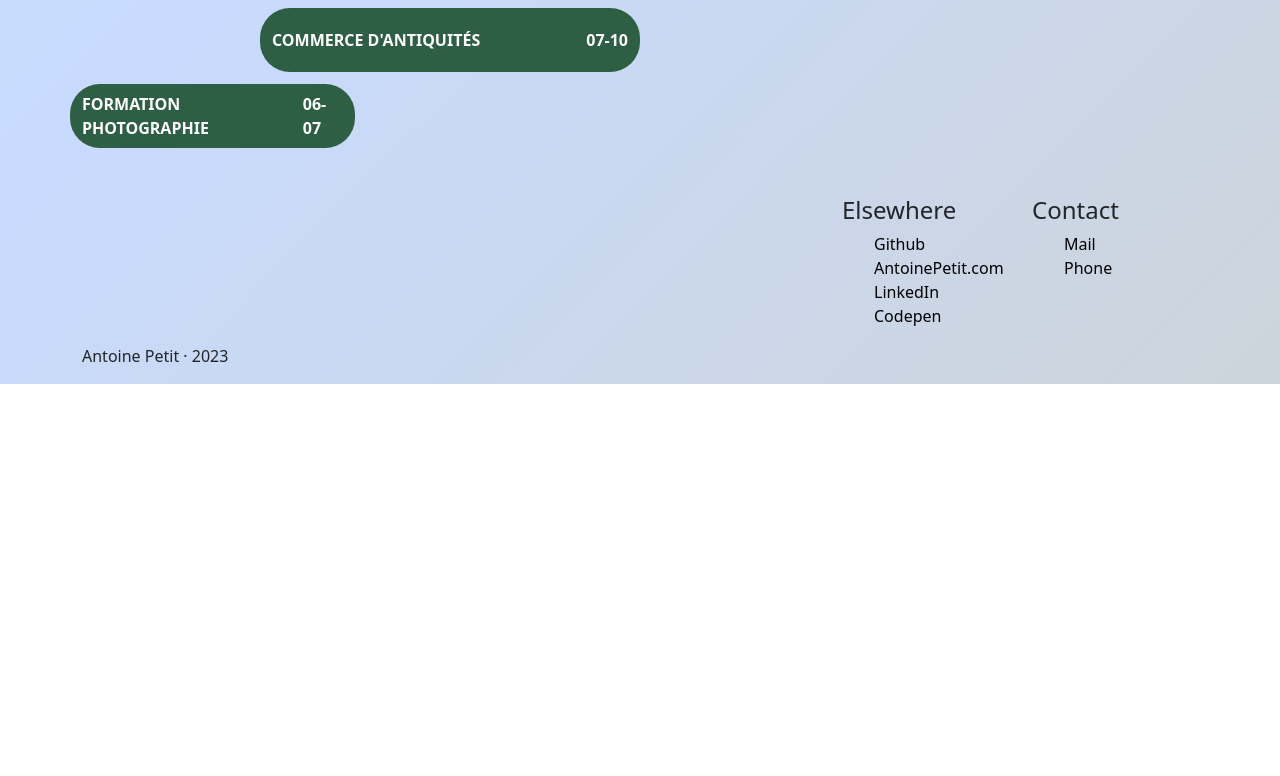
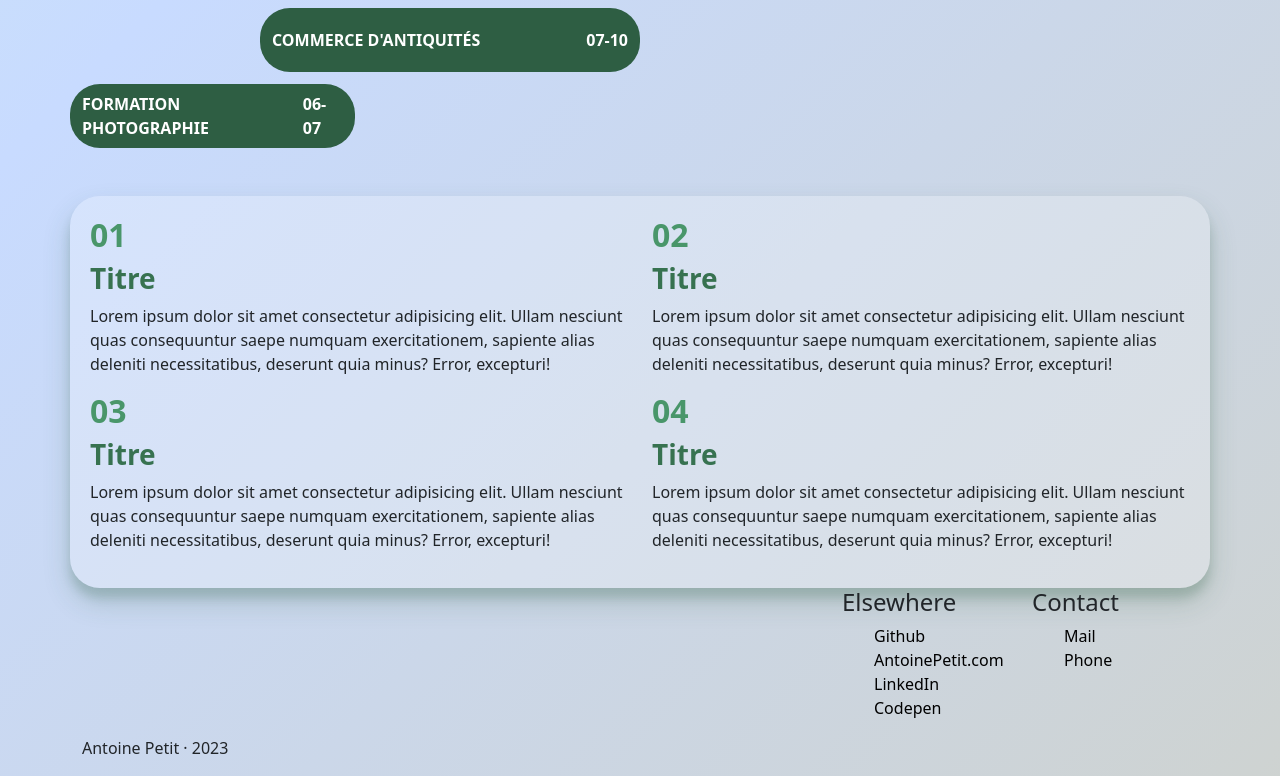
Before and after one commit to Toine2687/cv, a plain HTML site: page V1/about.html in a window 1280 px wide. Shown: the part 632-1408 px from the top of the page. Before the commit the page ends 1016 px from the top, so only its background shows below. Drawn offline with nearby package versions, Linux system fonts and the light colour scheme.

Commit message:
Ajout Values ds About

```diff
--- a/V1/about.html
+++ b/V1/about.html
@@ -68,12 +68,37 @@
         <!-- ================= interets ==================== -->
         <section class="container mt-5" id="values">
             <div class="row">
-                <div class="col"></div>
-                <div class="col"></div>
+                <div class="col">
+                    <h2>01</h2>
+                    <h3>Titre</h3>
+                    <p>Lorem ipsum dolor sit amet consectetur adipisicing elit.
+                        Ullam nesciunt quas consequuntur saepe numquam exercitationem,
+                        sapiente alias deleniti necessitatibus, deserunt quia minus? Error, excepturi!
+                    </p>
+                </div>
+                <div class="col">
+                    <h2>02</h2>
+                    <h3>Titre</h3>
+                    <p>Lorem ipsum dolor sit amet consectetur adipisicing elit.
+                        Ullam nesciunt quas consequuntur saepe numquam exercitationem,
+                        sapiente alias deleniti necessitatibus, deserunt quia minus? Error, excepturi!
+                    </p>                </div>
             </div>
             <div class="row">
-                <div class="col"></div>
-                <div class="col"></div>
+                <div class="col">
+                    <h2>03</h2>
+                    <h3>Titre</h3>
+                    <p>Lorem ipsum dolor sit amet consectetur adipisicing elit.
+                        Ullam nesciunt quas consequuntur saepe numquam exercitationem,
+                        sapiente alias deleniti necessitatibus, deserunt quia minus? Error, excepturi!
+                    </p>                </div>
+                <div class="col">
+                    <h2>04</h2>
+                    <h3>Titre</h3>
+                    <p>Lorem ipsum dolor sit amet consectetur adipisicing elit.
+                        Ullam nesciunt quas consequuntur saepe numquam exercitationem,
+                        sapiente alias deleniti necessitatibus, deserunt quia minus? Error, excepturi!
+                    </p>                </div>
             </div>
         </section>
 
--- a/V1/assets/css/style.css
+++ b/V1/assets/css/style.css
@@ -154,7 +154,16 @@ footer a{
 #values{
 	background-color: rgba(255,255,255,0.24);
 	border-radius: 30px;
-	box-shadow: 0 14px 28px rgba(46, 94, 67,0.25), 0 10px 10px rgba(46, 94, 67,0.22);
+	box-shadow: 0 14px 28px rgba(46, 94, 67,0.20), 0 10px 10px rgba(46, 94, 67,0.18);
+	padding: 20px;
+}
+#values h2{
+	color: #49966a;
+	font-weight: 700;
+}
+#values h3{
+	color: #377250;
+	font-weight: 700;
 }
 /* ============== ACCORDEON ========== */
 /* .accordion {
```
Also changed, not shown: V1/index.html (+1 -1 lines), V1/assets/img/nodeLogo.webp (added), ressources/accordion1.jpg (added), ressources/logos/futures/nodeLogo.webp (added), 3 other files.
